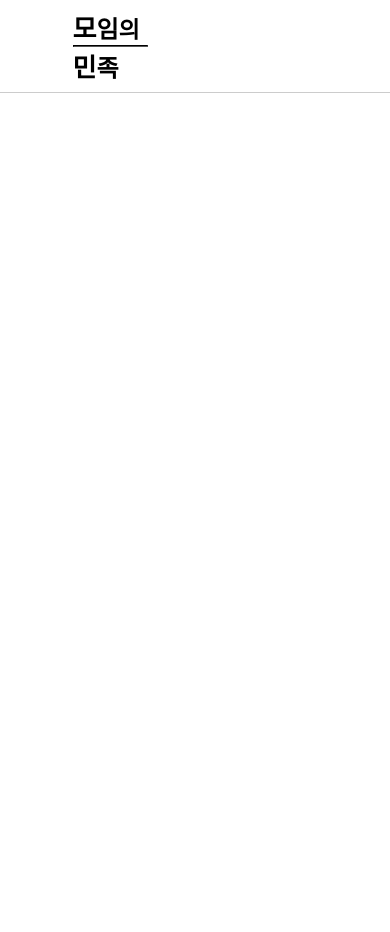
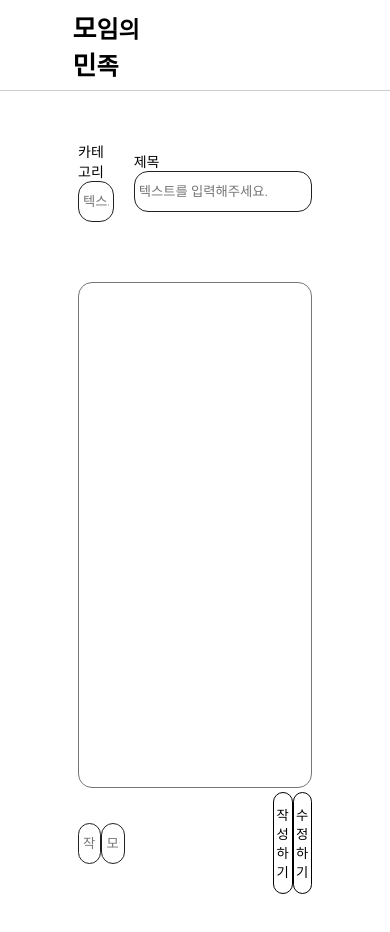
Before and after one commit to wkqkel/hanghae, a React (Create React App) app: page /write/1 in a window 390 px wide. Shown: the top 932 px of the page. Before the commit the page ends 844 px from the top, so only its background shows below. Built offline with nearby package versions, Linux system fonts and the light colour scheme.

Commit message:
메인카테고리및작성페이지반응형실패

```diff
--- /dev/null
+++ b/src/components/CategoryBar.js
@@ -0,0 +1,43 @@
+import React from "react"
+import { Button, Text, Grid, Input } from "../elements"
+import styled from "styled-components"
+
+const CategoryBar = () => {
+  //#f4f4f4
+  const categoryList = [
+    "전체",
+    "스터디",
+    "투어",
+    "스포츠",
+    "반려동물",
+    "게임/오락",
+    "영화/예술",
+    "봉사활동",
+  ]
+  return (
+    <CategoryBox>
+      {categoryList.map((e, i) => (
+        <categoryCircle>{e}</categoryCircle>
+      ))}
+    </CategoryBox>
+  )
+}
+
+const CategoryBox = styled.div`
+  height: 10vh;
+  width: 100%;
+  display: flex;
+  justify-content: center;
+  align-items: center;
+  * {
+    margin: 20px;
+    font-size: 18px;
+    padding: 5px 15px;
+    color: #000;
+    border-radius: 30px;
+    background-color: #fef28a;
+  }
+  margin-bottom: 30px;
+`
+const categoryCircle = styled.div``
+export default CategoryBar
--- a/src/components/Header.js
+++ b/src/components/Header.js
@@ -15,13 +15,6 @@ const Header = (props) => {
             모<span style={{ fontSize: "24px" }}>임</span>
             <span style={{ fontSize: "23px" }}>
               의<br></br>
-              <hr
-                style={{
-                  height: 0.5,
-                  borderColor: "#000000",
-                  width: "75px",
-                }}
-              />
             </span>
             민<span style={{ fontSize: "24px" }}>족</span>
           </Text>
--- a/src/components/Post.js
+++ b/src/components/Post.js
@@ -13,15 +13,28 @@ const Post = (props) => {
             <BubbleText>D-12</BubbleText>
           </SpeechBubble>
         </DdayContainer>
-        <p style={{ fontWeight: 700, fontSize: "24px" }}>
-          운동갈 사람 구합니다!!!!
-        </p>
-        <Text>매주 수요일 저녁 6시에 운동할 사람 모집해요.</Text>
-        <TagBox>
-          <Text>#모임장: 테스트</Text>
-          <Text>#모집인원 1/10</Text>
-          <Text>#운동</Text>
-        </TagBox>
+        <TextContainer>
+          <p
+            style={{
+              fontWeight: 700,
+              fontSize: "24px",
+              margin: "20px 0px 10px 0",
+            }}
+          >
+            운동갈 사람 구합니다!!!!
+          </p>
+          <Text size="18" color="#989898">
+            매주 수요일 저녁 6시에 운동할 사람 모집해요.
+          </Text>
+          <TagBox>
+            <Text size="18" weight="500" margin="0 5px" color="#4f4f4f">
+              #모집인원 1/10
+            </Text>
+            <Text size="18" weight="500" margin="0 5px" color="#4f4f4f">
+              #운동
+            </Text>
+          </TagBox>
+        </TextContainer>
       </PostBox>
     </>
   )
@@ -33,9 +46,9 @@ const PostBox = styled.div`
   box-shadow: 0 4px 4px 0 rgba(0, 0, 0, 0.25),
     3px 3px 10px 0 rgba(0, 0, 0, 0.25);
   background-color: #fff;
-  margin: 10px;
+  margin: 14px;
   border-radius: 34px;
-  padding: 20px;
+  padding: 25px 36px;
   @media only screen and (max-width: 768px) {
     min-width: 330px;
   }
@@ -43,6 +56,10 @@ const PostBox = styled.div`
 `
 const DdayContainer = styled.div`
   display: flex;
+`
+
+const TextContainer = styled.div`
+  padding: 0px 0px 0px 8px;
 `
 const SpeechBubble = styled.div`
   display: flex;
@@ -59,6 +76,6 @@ const BubbleText = styled.div`
 const TagBox = styled.div`
   display: flex;
   position: absolute;
-  bottom: 20px;
+  bottom: 35px;
 `
 export default Post
--- a/src/elements/Input.js
+++ b/src/elements/Input.js
@@ -21,6 +21,7 @@ const Input = (props) => {
   const styles = {
     width,
   }
+
   return (
     <>
       {label && <Text margin="0px">{label}</Text>}
--- a/src/elements/Text.js
+++ b/src/elements/Text.js
@@ -2,7 +2,7 @@ import React, { Children } from "react"
 import styled from "styled-components"
 
 const Text = (props) => {
-  const { bold, color, size, children, margin, padding } = props
+  const { bold, color, size, children, margin, padding, weight } = props
 
   const styles = {
     color,
@@ -10,6 +10,7 @@ const Text = (props) => {
     bold,
     margin,
     padding,
+    weight,
   }
   return (
     <>
@@ -25,12 +26,14 @@ Text.defaultProps = {
   size: "14px",
   margin: false,
   padding: false,
+  weight: false,
 }
 
 const P = styled.p`
   color: ${(props) => props.color};
   font-size: ${(props) => props.size};
-  font-weight: ${(props) => (props.bold ? "600" : "400")};
+  font-weight: ${(props) =>
+    props.bold ? "600" : props.weight ? props.weight : "400"};
   ${(props) => (props.margin ? `margin: ${props.margin};` : "")}
   ${(props) => (props.padding ? `padding: ${props.padding};` : "")}
 `
--- a/src/pages/Main.js
+++ b/src/pages/Main.js
@@ -2,12 +2,14 @@ import React from "react"
 import { Button, Text, Grid, Input } from "../elements"
 import styled from "styled-components"
 import Post from "../components/Post"
+import CategoryBar from "../components/CategoryBar"
+
 const Main = (props) => {
   return (
     <>
+      <CategoryBar></CategoryBar>
       <Container>
         <Post_container>
-          <Post></Post>
           <Post></Post>
           <Post></Post>
           <Post></Post>
@@ -19,17 +21,16 @@ const Main = (props) => {
 }
 const Container = styled.div`
   width: 100%;
-  display: flex;
+  display: column;
   justify-content: center;
   align-item: center;
   margin: 0;
-  padding: 0% 8%;
+  padding: 0% 10%;
 `
 const Post_container = styled.div`
   display: flex;
   flex-wrap: wrap;
   justify-content: center;
-
   @media only screen and (max-width: 768px) {
     width: 100%;
     justify-content: center;
--- a/src/pages/PostWrite.js
+++ b/src/pages/PostWrite.js
@@ -1,7 +1,63 @@
 import React from "react"
+import { Button, Text, Grid, Input } from "../elements"
+import styled from "styled-components"
+const Postwrite = (props) => {
+  return (
+    <>
+      <Container>
+        <Grid is_flex>
+          <Grid width="20%" margin="0px 20px 20px 0px">
+            <Input label="카테고리"></Input>
+          </Grid>
+          <Grid margin="0px 0px 20px 0px">
+            <Input label="제목"></Input>
+          </Grid>
+        </Grid>
+        <Grid is_flex padding="10px">
+          <Text color="white">작성자</Text>
+          <Text color="white">게시글 작성일자</Text>
+        </Grid>
+        <Grid>
+          <textarea
+            type="textarea"
+            style={{ height: "60vh", width: "100%", resize: "none" }}
+          />
+        </Grid>
 
-const Postwrite = (props) => {
-  return <div></div>
+        <Grid is_flex class="bottom-box">
+          <Grid is_flex width="20%">
+            <Input placeholder="작성일자" label={false}></Input>
+            <Input placeholder="모집인원" label={false}></Input>
+          </Grid>
+          <Grid is_flex width="10vw">
+            <Button>작성하기</Button>
+            <Button>수정하기</Button>
+          </Grid>
+        </Grid>
+      </Container>
+    </>
+  )
 }
+const Container = styled.div`
+  width: 100%;
+  display: column;
+  justify-content: center;
+  align-item: center;
+  margin: 0;
+  padding: 50px 20%;
+  * {
+    border-radius: 14px;
+  }
+  Button {
+    width: 100px;
+    background-color: white;
+    color: black;
+    border: 1px solid black;
+  }
+  Button:hover {
+    background-color: black;
+    color: white;
+  }
+`
 
 export default Postwrite
```
Also changed, not shown: src/redux/configureStore.js (added, +37 -0 lines), src/redux/modules/post.js (added, +105 -0 lines).
